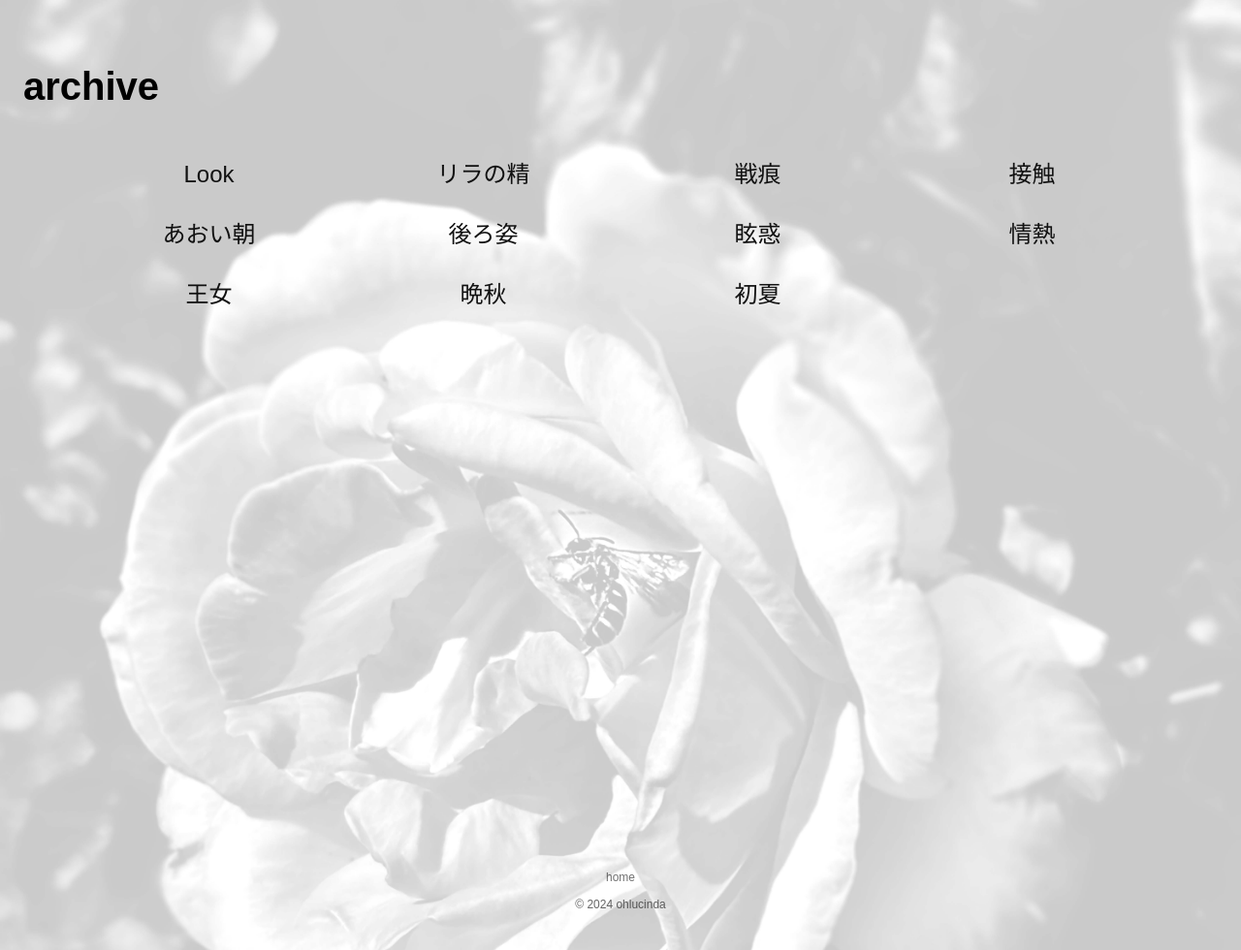
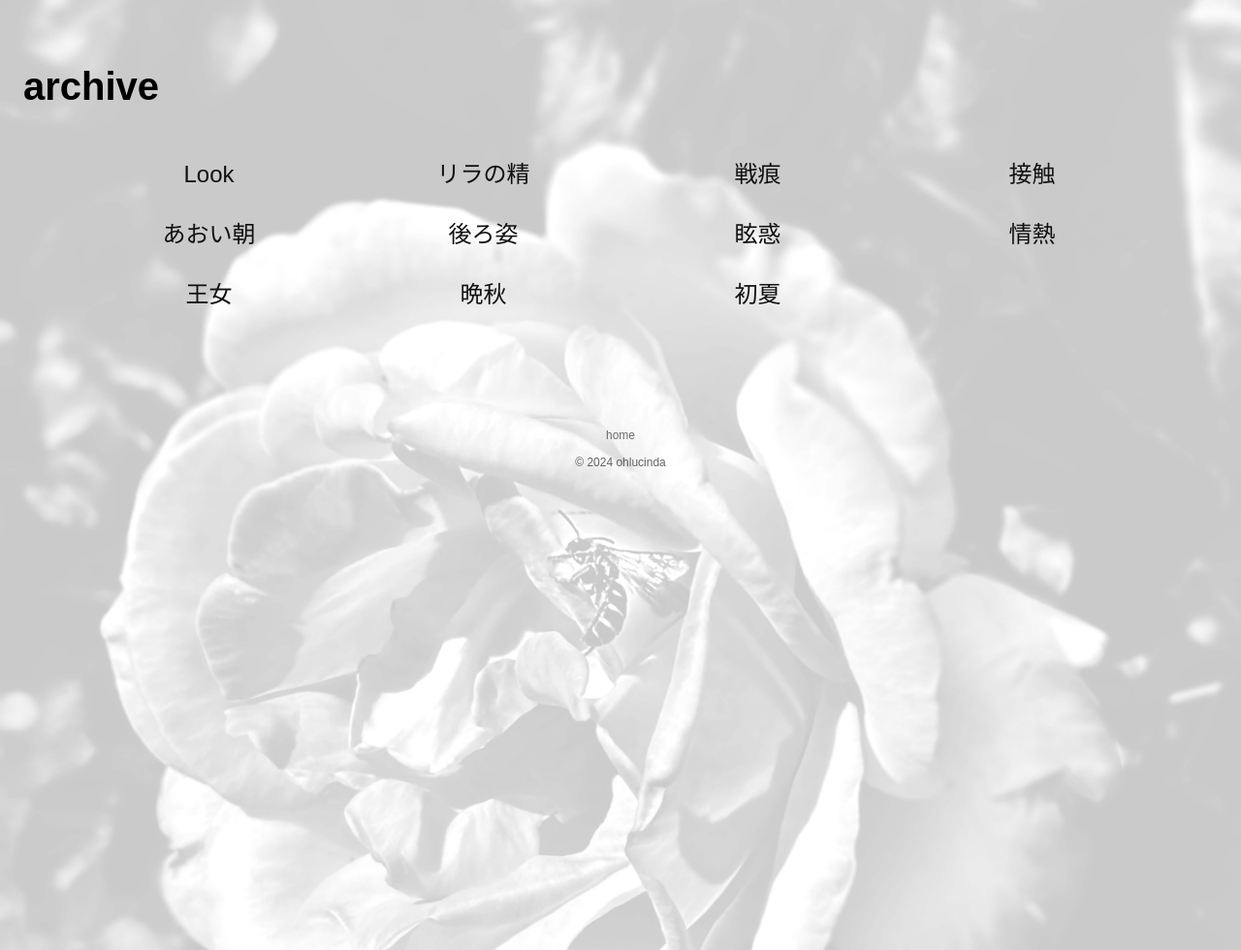
Before and after one commit to ohlucinda/gem-dtp, a Jekyll site: the page built from archive.html, in a window 1280 px wide. Shown: the whole page at 97% size. Built offline with Jekyll 4.4.1, drawn with Linux system fonts in a browser that asks for light colours; some web fonts are replaced.

Commit message:
Update archive.html

```diff
--- a/archive.html
+++ b/archive.html
@@ -85,7 +85,7 @@ opacity: 0.5;
 
 footer {
 
-  margin-top: auto;
+  margin-top: 120px;
 
   text-align: center;
 
```
